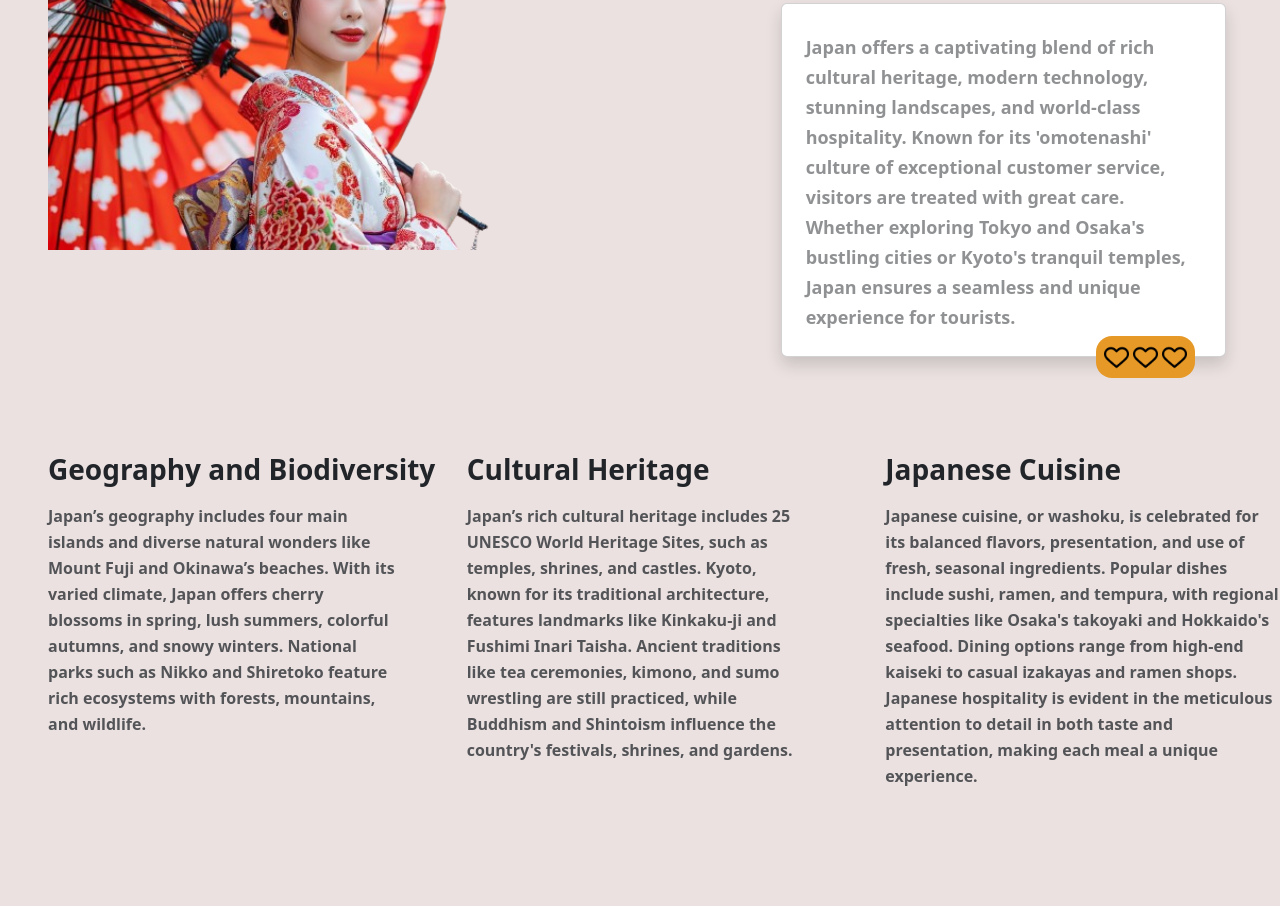
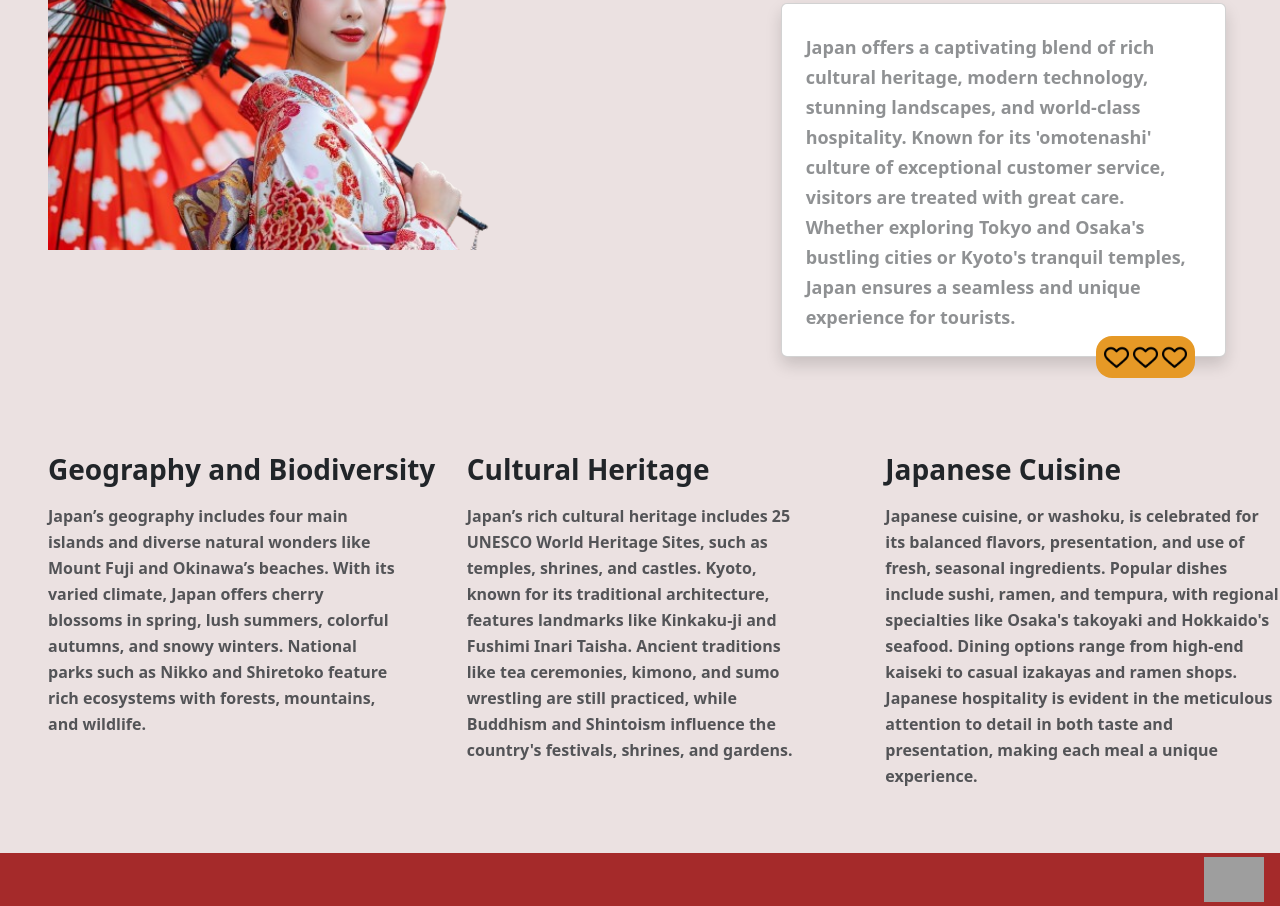
Before and after one commit to senuka-b/assignment01-Japan-site, a plain HTML site: page index.html in a window 1280 px wide. Shown: the part 3398-4304 px from the top of the page. Before the commit the page ends 4203 px from the top, so only its background shows below. Drawn offline with Linux system fonts and the light colour scheme; grey boxes are pictures that could not be loaded; a web font is replaced by a local one.

Commit message:
Create footer

```diff
--- a/index.html
+++ b/index.html
@@ -269,6 +269,8 @@
 
         </div>
 
+        <!--Point of Details Table-->
+
         <div class="row pt-5 mt-5">
 
             <div class="col" style="position: relative;">
@@ -475,6 +477,8 @@
 
         </div>
 
+        <!--Tourism and Hospitalty section-->
+
         <div class="row pt-5 mt-5">
 
             <div class="col col-md-7">
@@ -517,6 +521,8 @@
             </div>
 
         </div>
+
+        <!--3 sectional area-->
 
         <div class="row pt-5 mt-5">
 
@@ -568,7 +574,22 @@
         </div>
 
 
+
     </main>
+
+    <!--Footer-->
+
+    <footer>
+
+        <div class="row mt-5 ">
+
+            <div class="col p-1 text-end" style="background-color: brown;">
+                <img class="me-4" src="images/flag.png" width="60px">
+            </div>
+
+        </div>
+
+    </footer>
 
 
 
```
Also changed, not shown: 1 other file.
